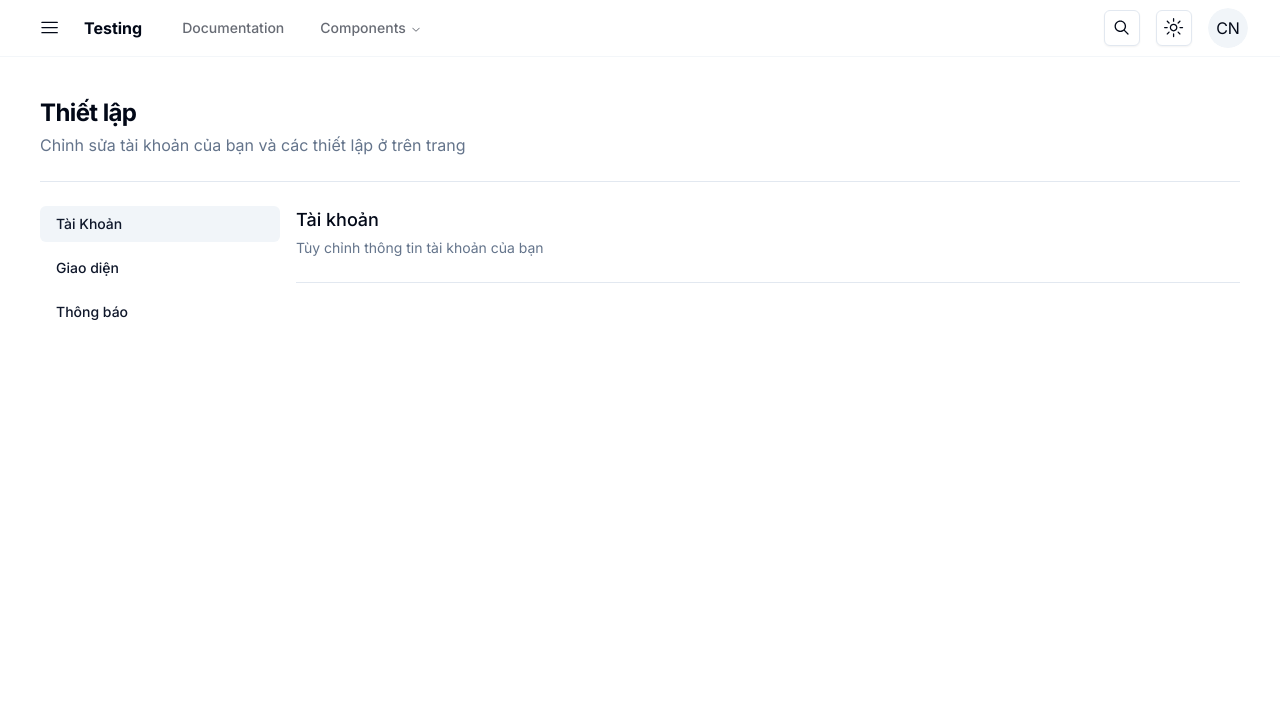
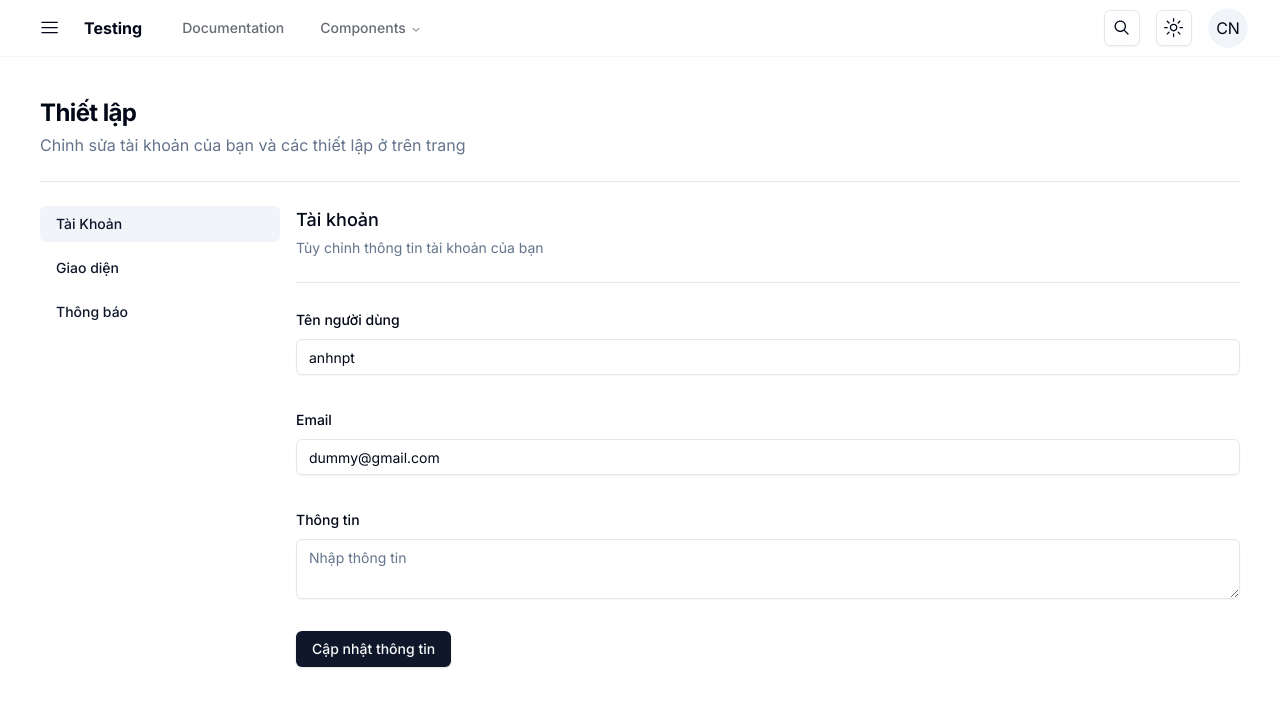
Before and after one commit to AnhNPT/shadcn-ui, a Next.js app: page /settings in a window 1280 px wide. Shown: the top 706 px of the page. Built offline with nearby package versions, Linux system fonts and the light colour scheme.

Commit message:
finished profile

```diff
--- a/src/components/layout/create/createComponent.tsx
+++ b/src/components/layout/create/createComponent.tsx
@@ -31,11 +31,11 @@ export default function CreateComponent() {
                 .regex(emailRegex, {
                     message: "Email không đúng định dạng",
                 }),
-            password: z.string().min(1, {
-                message: "Mật khẩu không được để trống",
+            password: z.string().min(8, {
+                message: "Mật khẩu không được dưới 8 ký tự hoặc để trống",
             }),
-            reTypePassword: z.string().min(1, {
-                message: "Nhập lại mật khẩu không được để trống",
+            reTypePassword: z.string().min(8, {
+                message: "Nhập lại mật khẩu không được dưới 8 ký tự và để trống",
             }),
         })
         .refine((data: { password: string; reTypePassword: string }) => data.password === data.reTypePassword, {
--- a/src/components/layout/enter/enterComponent.tsx
+++ b/src/components/layout/enter/enterComponent.tsx
@@ -27,8 +27,8 @@ export default function EnterComponent() {
             .regex(emailRegex, {
                 message: "Email không đúng định dạng",
             }),
-        password: z.string().min(1, {
-            message: "Mật khẩu không được để trống",
+        password: z.string().min(8, {
+            message: "Mật khẩu không được dưới 8 ký tự hoặc để trống",
         }),
     });
 
--- a/src/components/layout/header/rightHeader.tsx
+++ b/src/components/layout/header/rightHeader.tsx
@@ -53,7 +53,13 @@ export default function RightHeader() {
                     </DropdownMenuTrigger>
                     <DropdownMenuContent align="end">
                         <DropdownMenuItem className="cursor-pointer" asChild>
-                            <Link href="/settings">Thông tin</Link>
+                            <Link href="">Thông tin tài khoản</Link>
+                        </DropdownMenuItem>
+                        <DropdownMenuItem className="cursor-pointer" asChild>
+                            <Link href="">Lịch sử</Link>
+                        </DropdownMenuItem>
+                        <DropdownMenuItem className="cursor-pointer" asChild>
+                            <Link href="/settings">Thiết lập</Link>
                         </DropdownMenuItem>
                         <DropdownMenuItem className="cursor-pointer">Đăng xuất</DropdownMenuItem>
                     </DropdownMenuContent>
--- a/src/components/layout/settings/apperance.tsx
+++ b/src/components/layout/settings/apperance.tsx
@@ -1,7 +1,27 @@
+import { Separator } from "@radix-ui/react-separator";
+import { Form, FormControl, FormField, FormItem, FormLabel, FormMessage } from "@/components/ui/form";
+import { z } from "zod";
+import { zodResolver } from "@hookform/resolvers/zod";
+import { useForm } from "react-hook-form";
+import { Select, SelectContent, SelectItem, SelectTrigger, SelectValue } from "@/components/ui/select";
+import { Button } from "@/components/ui/button";
+import { ReloadIcon } from "@radix-ui/react-icons";
+import { useState } from "react";
+import { useTheme } from "next-themes";
+
 export default function Appearance() {
+    const { setTheme } = useTheme();
+    const [loading, setLoading] = useState<boolean>(false);
+
     return (
         <div className="flex flex-col">
-            <div className=""></div>
+            <div className="flex flex-col gap-1">
+                <span className="text-lg font-medium">Giao diện</span>
+                <span className="text-sm text-muted-foreground">Tùy chỉnh giao diện của trang web. Tự động chuyển đổi giữa các chủ đề ngày và đêm.</span>
+            </div>
+            <Separator className="w-full my-6" />
+
+            <div className="flex flex-col gap-8 w-full"></div>
         </div>
     );
 }
--- a/src/components/layout/settings/profile.tsx
+++ b/src/components/layout/settings/profile.tsx
@@ -6,9 +6,21 @@ import { zodResolver } from "@hookform/resolvers/zod";
 import { useForm } from "react-hook-form";
 import { Form, FormControl, FormField, FormItem, FormLabel, FormMessage } from "@/components/ui/form";
 import { emailRegex } from "@/variable/sharedVariable";
+import { useState } from "react";
+import { Input } from "@/components/ui/input";
+import { Textarea } from "@/components/ui/textarea";
+import { ReloadIcon } from "@radix-ui/react-icons";
+import { Button } from "@/components/ui/button";
 
 export default function Profile() {
+    const [loading, setLoading] = useState<boolean>(false);
     const formSchema = z.object({
+        username: z
+            .string()
+            .min(1, {
+                message: "Username không được để trống",
+            })
+            .max(50, { message: "Tên người dùng không dài quá 50 ký tự" }),
         email: z
             .string()
             .min(1, {
@@ -18,10 +30,21 @@ export default function Profile() {
             .regex(emailRegex, {
                 message: "Email không đúng định dạng",
             }),
-        password: z.string().min(1, {
-            message: "Mật khẩu không được để trống",
-        }),
+        biography: z.string().max(500, { message: "Thông tin không dài quá 500 ký tự" }),
     });
+
+    const form = useForm<z.infer<typeof formSchema>>({
+        resolver: zodResolver(formSchema),
+        defaultValues: {
+            username: "anhnpt",
+            email: "dummy@gmail.com",
+            biography: "",
+        },
+    });
+
+    function onSubmit(values: z.infer<typeof formSchema>) {
+        console.log(values);
+    }
 
     return (
         <div className="flex flex-col">
@@ -30,6 +53,59 @@ export default function Profile() {
                 <span className="text-sm text-muted-foreground">Tùy chỉnh thông tin tài khoản của bạn</span>
             </div>
             <Separator className="w-full my-6" />
+            <Form {...form}>
+                <form className="flex flex-col gap-8 w-full" onSubmit={form.handleSubmit(onSubmit)}>
+                    <FormField
+                        control={form.control}
+                        name="username"
+                        disabled={loading === true}
+                        render={({ field }) => (
+                            <FormItem>
+                                <FormLabel>Tên người dùng</FormLabel>
+                                <FormControl defaultValue={"anhnpt"}>
+                                    <Input placeholder="Nhập tên người dùng" {...field} />
+                                </FormControl>
+                                <FormMessage />
+                            </FormItem>
+                        )}></FormField>
+                    <FormField
+                        control={form.control}
+                        name="email"
+                        disabled={loading === true}
+                        render={({ field }) => (
+                            <FormItem>
+                                <FormLabel>Email</FormLabel>
+                                <FormControl>
+                                    <Input placeholder="Nhập email" {...field} />
+                                </FormControl>
+                                <FormMessage />
+                            </FormItem>
+                        )}></FormField>
+                    <FormField
+                        control={form.control}
+                        name="biography"
+                        disabled={loading === true}
+                        render={({ field }) => (
+                            <FormItem>
+                                <FormLabel>Thông tin</FormLabel>
+                                <FormControl>
+                                    <Textarea placeholder="Nhập thông tin" {...field} />
+                                </FormControl>
+                                <FormMessage />
+                            </FormItem>
+                        )}></FormField>
+                    <Button disabled={loading} className="w-fit" type="submit">
+                        {loading ? (
+                            <>
+                                <ReloadIcon className="mr-2 h-4 w-4 animate-spin" />
+                                Vui lòng chờ
+                            </>
+                        ) : (
+                            "Cập nhật thông tin"
+                        )}
+                    </Button>
+                </form>
+            </Form>
         </div>
     );
 }
--- a/src/components/layout/settings/settingsComponent.tsx
+++ b/src/components/layout/settings/settingsComponent.tsx
@@ -40,7 +40,7 @@ const SettingsComponent = () => {
     };
 
     return (
-        <div className="container max-w-screen-2xl p-10 pb-16">
+        <div className="container max-w-screen-2xl p-10 pb-16 h-[calc(100vh-57px)]">
             <div className="flex flex-col gap-1">
                 <span className="text-2xl font-bold tracking-tight">Thiết lập</span>
                 <span className="text-muted-foreground">Chỉnh sửa tài khoản của bạn và các thiết lập ở trên trang</span>
--- /dev/null
+++ b/src/components/ui/textarea.tsx
@@ -0,0 +1,24 @@
+import * as React from "react"
+
+import { cn } from "@/lib/utils"
+
+export interface TextareaProps
+  extends React.TextareaHTMLAttributes<HTMLTextAreaElement> {}
+
+const Textarea = React.forwardRef<HTMLTextAreaElement, TextareaProps>(
+  ({ className, ...props }, ref) => {
+    return (
+      <textarea
+        className={cn(
+          "flex min-h-[60px] w-full rounded-md border border-input bg-transparent px-3 py-2 text-sm shadow-sm placeholder:text-muted-foreground focus-visible:outline-none focus-visible:ring-1 focus-visible:ring-ring disabled:cursor-not-allowed disabled:opacity-50",
+          className
+        )}
+        ref={ref}
+        {...props}
+      />
+    )
+  }
+)
+Textarea.displayName = "Textarea"
+
+export { Textarea }
```
Also changed, not shown: 1 other file (tests, documents, lock files or other folders).
